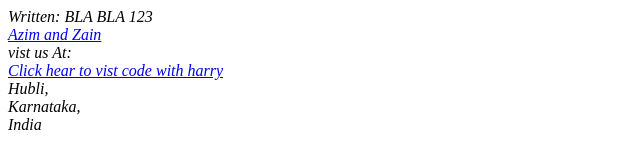
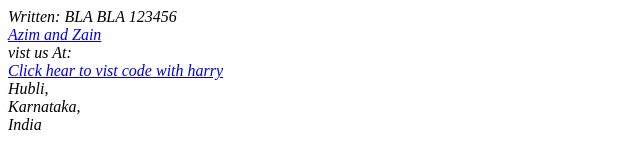
Before and after one commit to allindiagaming/HTML, a plain HTML site: page Address.html in a window 1280 px wide. Shown: the full height of the page, 0-640 px from the left. Drawn offline with Linux system fonts and the light colour scheme.

Commit message:
Update Address.html

```diff
--- a/Address.html
+++ b/Address.html
@@ -7,7 +7,7 @@
 </head>
 <body>
     <address>
-        Written: BLA BLA 123
+        Written: BLA BLA 123456
         <br>
         <a href="https://www.codewithharry.com/">Azim and Zain</a>
         <br>
```
